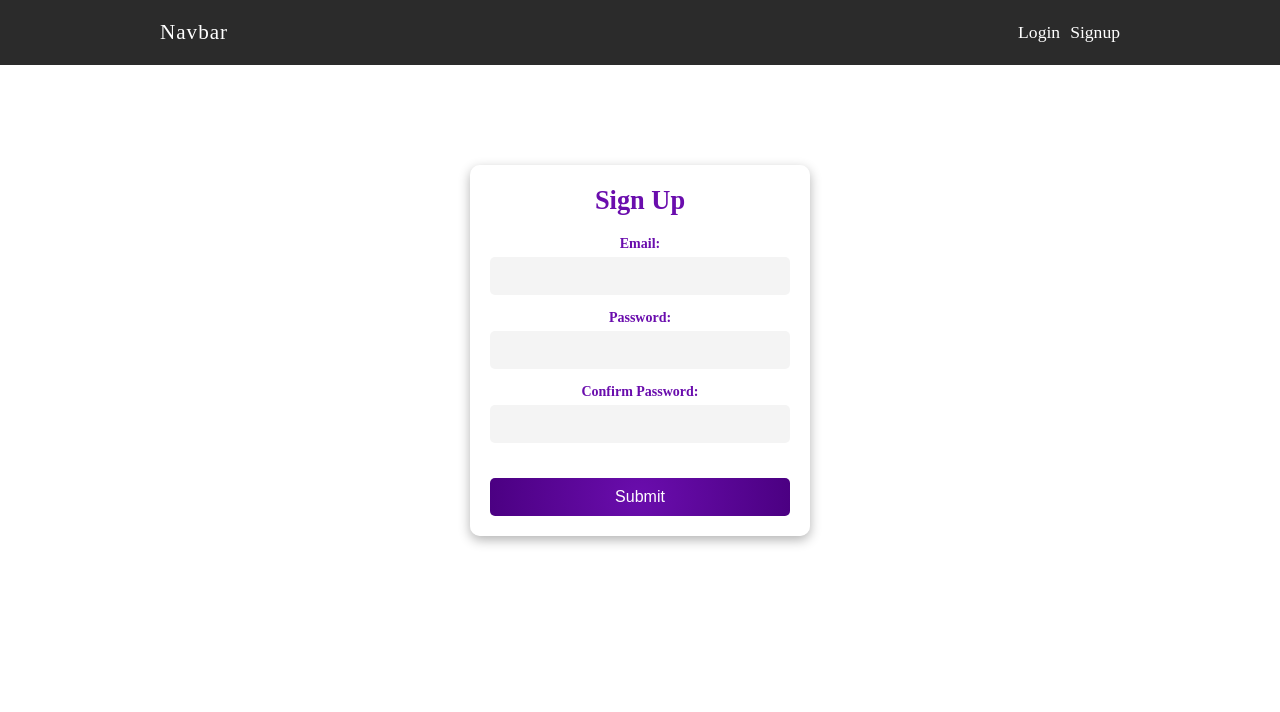
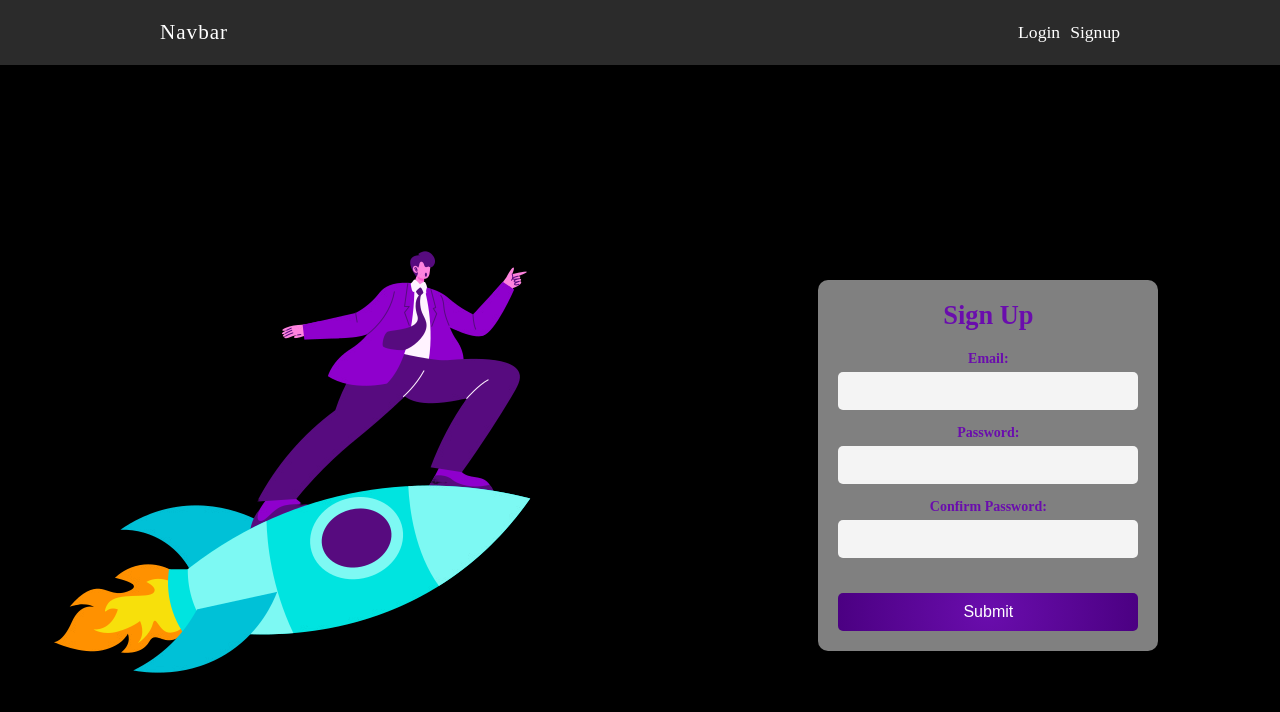
Before and after one commit to Aadithya-J/sih24, a React (Vite) app in the folder frontend/: page /signup in a window 1280 px wide. Shown: the top 712 px of the page. Built offline with nearby package versions, Linux system fonts and the light colour scheme; no server answers.

Commit message:
login and signup

```diff
--- a/frontend/src/main.jsx
+++ b/frontend/src/main.jsx
@@ -1,4 +1,6 @@
 import { createRoot } from "react-dom/client";
+
+
 import App from "./App.jsx";
 import { BrowserRouter } from "react-router-dom";
 import { AuthContextProvider } from "./context/AuthContext";
--- a/frontend/src/pages/login/Login.css
+++ b/frontend/src/pages/login/Login.css
@@ -1,13 +1,37 @@
-/* Styling for the login form */
+/* Container for the login page layout */
+.login-container {
+  display: flex;
+  height: 100vh;
+  align-items: center;
+  justify-content: center;
+  background: #000; /* Dark background for night sky effect */
+}
 
+/* Styling for the image container */
+.image-container {
+  flex: 1;
+  display: flex;
+  justify-content: center;
+  align-items: center;
+  padding: 20px;
+  margin-right: 3cm; /* Move the image container to the right */
+}
+
+.image-container img {
+  max-width: 100%;
+  height: auto; /* Maintain aspect ratio */
+}
+
+/* Styling for the form container */
 .login-form {
   background-color: rgba(255, 255, 255, 0.5); /* More translucent background */
   box-shadow: 0 4px 12px rgba(0, 0, 0, 0.3); /* Subtle shadow */
   border-radius: 10px; /* Rounded corners */
   padding: 20px; /* Internal padding for form elements */
   width: 300px; /* Fixed width for the form */
-  margin: 100px auto; /* Center the form vertically and horizontally */
   text-align: center; /* Center the text inside the form */
+  margin-left: 4.5cm; /* Move the form to the right */
+  margin-right: 4.5cm;
 }
 
 /* Styling for form headings and labels */
@@ -29,7 +53,7 @@
   font-weight: bold;
 }
 
-/* Styling for form inputs without borders */
+/* Styling for form inputs */
 .login-form input {
   width: 100%;
   padding: 10px;
@@ -46,23 +70,22 @@
 .btn {
   width: 100%;
   padding: 10px;
-  background: radial-gradient(circle, #6a0dad, #4b0082); /* Lavender and deep purple for night sky effect */
+  background: radial-gradient(circle, #D8BFD8, #FFB6C1); /* Radial gradient with lavender and light pink */
   color: white;
   border: none;
   border-radius: 5px;
   font-size: 16px;
   cursor: pointer;
   margin-top: 20px;
-  transition: background 0.3s ease; /* Smooth transition for hover effect */
+  transition: background 0.3s ease;
 }
 
-/* Add a hover effect for the button */
 .btn:hover {
-  background: radial-gradient(circle, #4b0082, #6a0dad); /* Slightly different gradient on hover */
+  background: radial-gradient(circle, #4b0082, #6a0dad);
 }
 
 .btn:disabled {
-  background: grey; /* Solid color for disabled state */
+  background: grey;
   cursor: not-allowed;
 }
 
--- a/frontend/src/pages/login/Login.js
+++ b/frontend/src/pages/login/Login.js
@@ -1,6 +1,5 @@
 import { useState } from "react";
 import useLogin from "../../hooks/useLogin";
-
 import "./Login.css";
 
 function Login() {
@@ -15,6 +14,13 @@ function Login() {
   }
 
   return (
+    <div className="login-container">
+      {/* Left section for rocket image */}
+      <div className="image-container">
+        <img src="/rocket.png" alt="Rocket" /> {/* Image path relative to the public folder */}
+      </div>
+
+      {/* Right section for login form */}
       <form onSubmit={handleSubmit} className="login-form">
         <h2>Login</h2>
         <label>
@@ -41,6 +47,8 @@ function Login() {
         )}
         {error && <p>{error}</p>}
       </form>
+    </div>
   );
 }
+
 export default Login;
--- a/frontend/src/pages/signup/Signup.css
+++ b/frontend/src/pages/signup/Signup.css
@@ -1,12 +1,42 @@
+/* Container for the signup page layout */
+.signup-container {
+  display: flex;
+  height: 100vh;
+  align-items: center;
+  justify-content: center;
+  background: #000; /* Light background color */
+}
+
+/* Styling for the image container */
+.image-container {
+  flex: 1;
+  display: flex;
+  justify-content: center;
+  align-items: center;
+  padding: 20px;
+}
+
+.image-container img {
+  max-width: 100%;
+  height: auto; /* Maintain aspect ratio */
+}
+
+/* Styling for the form container */
+.form-container {
+  flex: 1;
+  display: flex;
+  justify-content: center;
+  align-items: center;
+  padding: 20px;
+}
+
 /* Center the signup form on the page */
-
 .signup-form {
   background-color: rgba(255, 255, 255, 0.5); /* More translucent background */
   box-shadow: 0 4px 12px rgba(0, 0, 0, 0.3); /* Subtle shadow */
   border-radius: 10px; /* Rounded corners */
   padding: 20px; /* Internal padding for form elements */
   width: 300px; /* Fixed width for the form */
-  margin: 100px auto; /* Center the form vertically and horizontally */
   text-align: center; /* Center the text inside the form */
 }
 
--- a/frontend/src/pages/signup/Signup.js
+++ b/frontend/src/pages/signup/Signup.js
@@ -1,5 +1,4 @@
 import "./Signup.css";
-
 import useSignup from "../../hooks/useSignup";
 import { useState } from "react";
 
@@ -12,13 +11,18 @@ function Signup() {
 
   function handleSubmit(e) {
     e.preventDefault();
-    console.log(email, password, confirm);
     if (password === confirm) {
       setMatch(true);
       signup(email, password);
     } else setMatch(false);
   }
+
   return (
+    <div className="signup-container">
+      <div className="image-container">
+        <img src="/rocket.png" alt="Rocket" />
+      </div>
+      <div className="form-container">
         <form onSubmit={handleSubmit} className="signup-form">
           <h2>Sign Up</h2>
           <label>
@@ -55,6 +59,9 @@ function Signup() {
           {error && <p>{error}</p>}
           {!match && <p>Passwords do not match</p>}
         </form>
+      </div>
+    </div>
   );
 }
+
 export default Signup;
```
Also changed, not shown: frontend/src/components/Navbar/StarsCanvas.css (added, +9 -0 lines), frontend/src/components/Navbar/StarsCanvas.js (added, +41 -0 lines), package.json (+8 -0 lines), 1 other file (tests, documents, lock files or other folders). Lines whose indentation alone changed are shown as unchanged.
